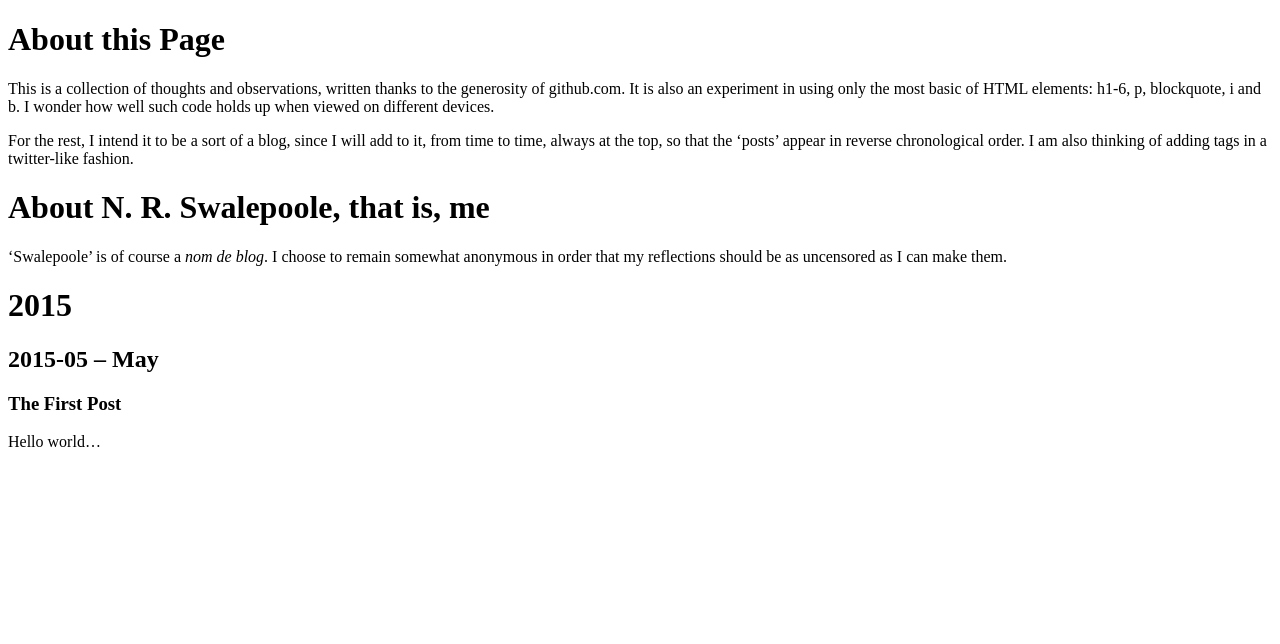
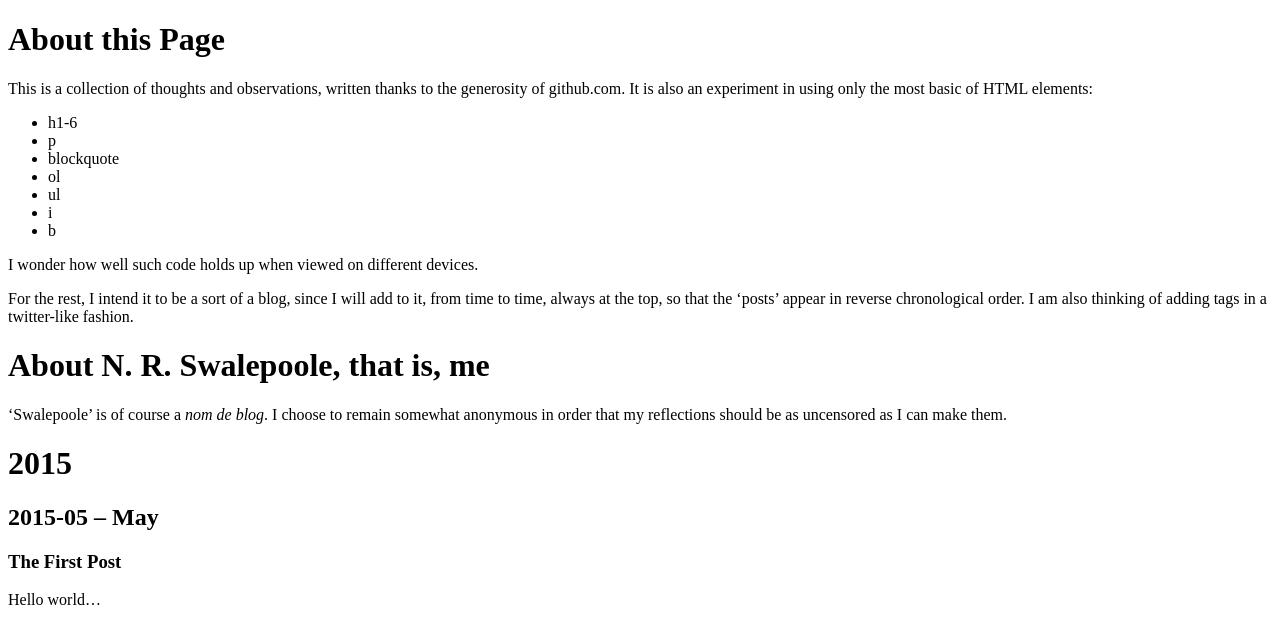
Before and after one commit to swalepoole/swalepoole.github.io, a plain HTML site: page index.html in a window 1280 px wide. Drawn offline with Linux system fonts and the light colour scheme.

Commit message:
Update index.html

```diff
--- a/index.html
+++ b/index.html
@@ -6,7 +6,17 @@
   </head>
   <body>
     <h1>About this Page</h1>
-    <p>This is a collection of thoughts and observations, written thanks to the generosity of github.com. It is also an experiment in using only the most basic of HTML elements: h1-6, p, blockquote, i and b. I wonder how well such code holds up when viewed on different devices.</p>
+    <p>This is a collection of thoughts and observations, written thanks to the generosity of github.com. It is also an experiment in using only the most basic of HTML elements:</p>
+    <ul>
+      <li>h1-6</li>
+      <li>p</li>
+      <li>blockquote</li>
+      <li>ol</li>
+      <li>ul</li>
+      <li>i</li>
+      <li>b</li>
+      </ul>
+      <p>I wonder how well such code holds up when viewed on different devices.</p>
     <p>For the rest, I intend it to be a sort of a blog, since I will add to it, from time to time, always at the top, so that the ‘posts’ appear in reverse chronological order. I am also thinking of adding tags in a twitter-like fashion.</p>
     <h1>About N. R. Swalepoole, that is, me</h1>
     <p>‘Swalepoole’ is of course a <i>nom de blog</i>. I choose to remain somewhat anonymous in order that my reflections should be as uncensored as I can make them.</p>
```
